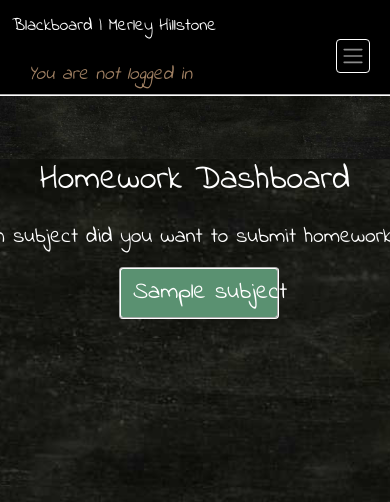
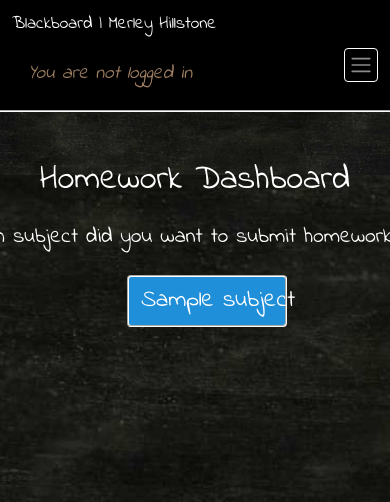
Before and after one commit to MattMiles95/PP4_Blackboard, a Django app: template homework/templates/homework/homework_dashboard.html in a window 390 px wide; the page is wider, and only the part inside the window is pictured. Shown: the top 502 px of that part. Run offline with Django 4.2, Linux system fonts and the light colour scheme; the template is opened without the code that fills it: most values are stand-ins (such as "Sample title", 1, 10 or a date in 2020).

Commit message:
Update css

```diff
--- a/homework/templates/homework/homework_dashboard.html
+++ b/homework/templates/homework/homework_dashboard.html
@@ -12,7 +12,7 @@
             <div class="btn-group" role="group">
                 {% for subject in subjects %}
                 <a aria-current="page" href="{% url 'homework_submission' subject.name %}">
-                    <button type="button" class="btn btn-primary me-2 class-button">{{ subject.name }}</button>
+                    <button type="button" class="btn btn-primary me-2 homework-class-btn">{{ subject.name }}</button>
                 </a>
                 {% endfor %}
             </div>
--- a/lessons/templates/lessons/index.html
+++ b/lessons/templates/lessons/index.html
@@ -16,13 +16,13 @@
     <div class="col-md-6">
       <div class="btn-group" role="group">
         <a aria-current="page" href="{% url 'eng' %}">
-          <button type="button" class="btn btn-primary me-2 class-button">English</button>
+          <button type="button" class="btn btn-primary me-2 class-btn">English</button>
             </a>
         <a aria-current="page" href="{% url 'hist' %}">
-          <button type="button" class="btn btn-primary me-2 class-button">History</button>
+          <button type="button" class="btn btn-primary me-2 class-btn">History</button>
         </a>
         <a aria-current="page" href="{% url 'psych' %}">
-          <button type="button" class="btn btn-primary me-2 class-button">Psychology</button>
+          <button type="button" class="btn btn-primary me-2 class-btn">Psychology</button>
         </a>
       </div>
     </div>
--- a/static/css/style.css
+++ b/static/css/style.css
@@ -72,7 +72,7 @@ nav {
     padding: 1rem !important;
 }
 
-.nav-link:hover {
+.nav-item a:hover {
     transition: 0.3s;
     font-size: 1.3rem;
     text-decoration: underline !important;
@@ -157,27 +157,46 @@ nav {
     margin: 0;
 }
 
-.class-button {
+.class-btn {
     background-color: #5a9171;
     width: 10rem;
     font-size: 1.5rem;
     border: white 2px groove;
-    margin: 0 1rem;
+    margin: 0 2rem;
 }
 
-.class-button:hover, .class-button:active {
+.class-btn:hover, .class-btn:active {
     background-color: white;
     color: #5a9171;
-    border: white 2px groove;
-    margin: 0 1rem;
     transition: 0.3s;
 }
 
-.class-button:focus {
+.class-btn:focus {
     border: white 5px groove;
     box-shadow: 0 0 0 .1rem white;
     background-color: white;
     color: #5a9171;
+}
+
+.homework-class-btn {
+    background-color: #208fd9;
+    width: 10rem;
+    font-size: 1.5rem;
+    border: white 2px groove;
+    margin: .5rem 2rem;
+}
+
+.homework-class-btn:hover, .homework-class-btn:active {
+    background-color: white;
+    color: #208fd9;
+    transition: 0.3s;
+}
+
+.homework-class-btn:focus {
+    border: white 5px groove;
+    box-shadow: 0 0 0 .1rem white;
+    background-color: white;
+    color: #208fd9;
 }
 
 
@@ -393,9 +412,16 @@ nav {
 /**------------------------------------ HOMEWORK */
 .homework-container {
     position: relative;
-    height: 20rem;
     top: 5rem;
-    margin-bottom: 15rem;
+    margin-bottom: 5rem;
+}
+
+#id_content {
+    height: 30rem;
+}
+
+#id_student_notes {
+    height: 7.5rem;
 }
 
 /*--------------------------------------- BUTTONS */
@@ -489,10 +515,6 @@ nav {
 /*------------------- Small Screens (max-width: 1023px) */
 @media (max-width: 1023px) {
 
-    .navbar {
-        height: 3.5rem;
-    }
-
     .navbar-brand {
         font-size: 1.1rem;
     }
@@ -510,6 +532,10 @@ nav {
         text-align: center;
         z-index: 9;
         border: white 2px groove;
+    }
+
+    .navbar-toggler {
+        margin-bottom: 1rem;
     }
 
     .footer {
@@ -541,16 +567,14 @@ nav {
     }
 }
 
-/*------------------- Small Screens (max-width: 1023px) */
+/*------------------- Tablets (max-width: 426px) */
 @media (max-width: 426px) {
     .navbar {
-        height: 6rem;
+        height: 7rem;
     }
 
-    .navbar-toggler {
-        position: relative;
-        top: -1.2rem;
-        right: .5rem
+    .container-fluid {
+        align-content: center !important;
     }
 
     .navbar-collapse {
```
